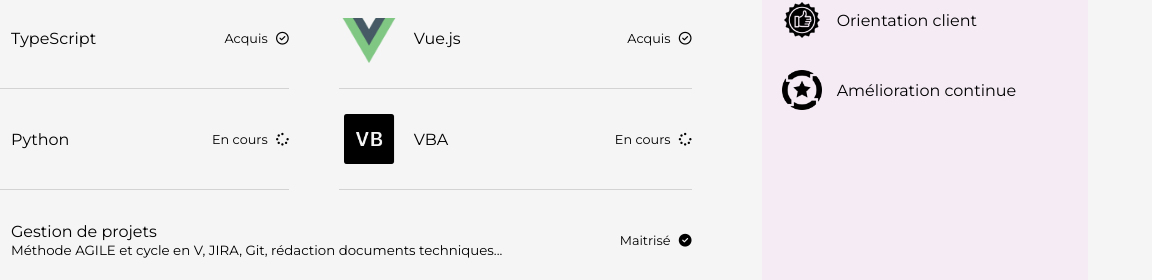
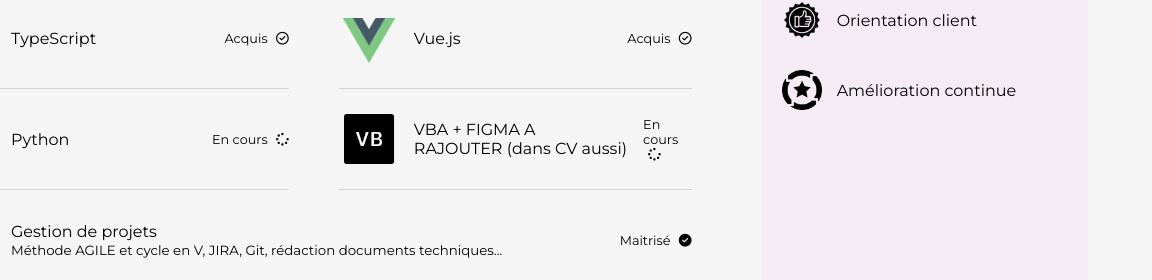
Before and after one commit to AntoineGrb/portfolio, a website: page public/index.html in a window 1280 px wide. Shown: the part 2620-2900 px from the top of the page, 128-1280 px from the left. Drawn offline with nearby package versions, Linux system fonts and the light colour scheme.

Commit message:
comment: ajout figma pour tracage

```diff
--- a/public/index.html
+++ b/public/index.html
@@ -224,7 +224,7 @@
                             </article>
                             <article class="skill hard-skill">
                                 <img src="../src/images/icons/icons8-visual-basic-100.png" alt="node">
-                                <p class="hard-skill__name"> VBA </p>
+                                <p class="hard-skill__name"> VBA + FIGMA A RAJOUTER (dans CV aussi) </p>
                                 <p class="hard-skill__mastered"> En cours <i class="fa-solid fa-spinner"></i> </p>
                             </article>
                             <article class="skill hard-skill gestion-projet">
```
